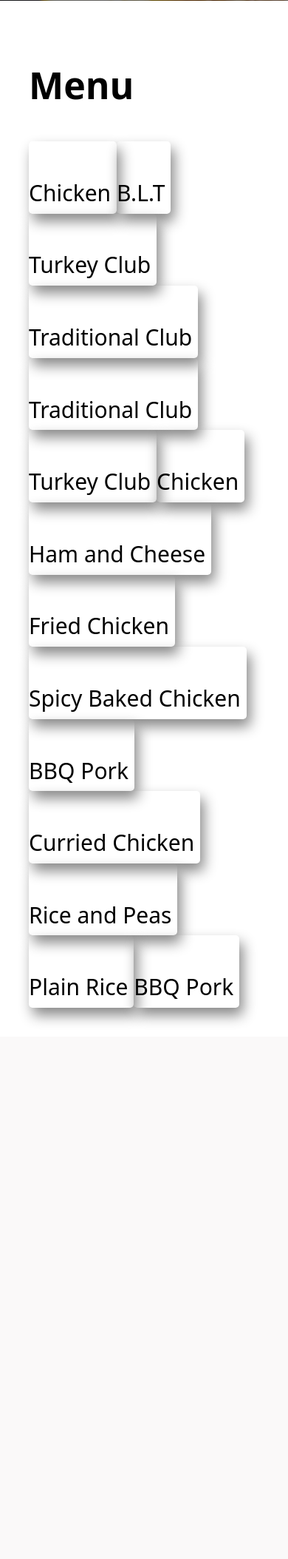
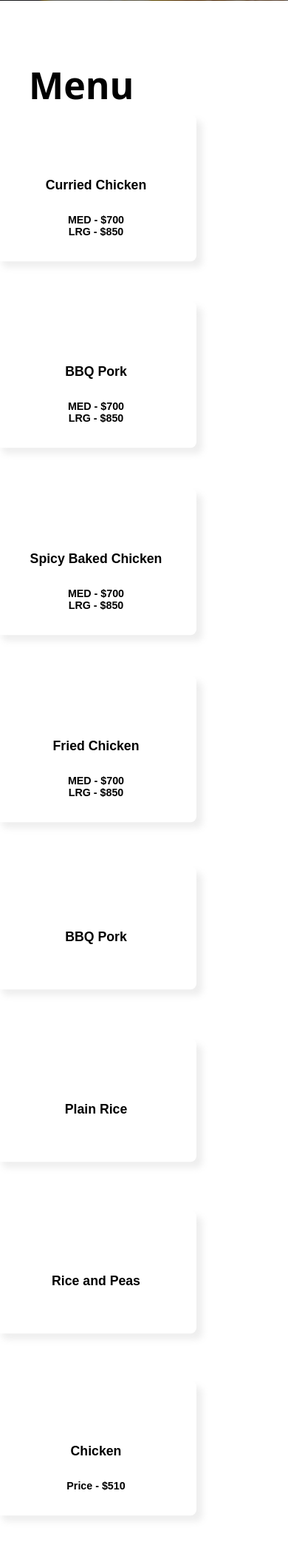
Before and after one commit to BrionyFrater/comp2140-boardwalk, a PHP site: page / in a window 390 px wide. Shown: the part 678-2785 px from the top of the page at 74% size. Before the commit the page ends 2059 px from the top, so only its background shows below. Run offline with PHP 8.4, Linux system fonts and the light colour scheme; data comes from the database, SQL or seed files in the repository.

Commit message:
Turn menu items into responsive clickable buttons

```diff
--- a/cafeDatabase.sql
+++ b/cafeDatabase.sql
@@ -2,7 +2,7 @@ DROP DATABASE IF EXISTS cafeInfo;
 CREATE DATABASE cafeInfo;
 USE cafeInfo;
 
-
+GRANT ALL PRIVILEGES ON cafeInfo.* TO 'boardwalk_user'@'localhost' IDENTIFIED BY 'password123';
 
 DROP TABLE IF EXISTS `menuItems`;
 CREATE TABLE `menuItems` (
--- a/index.css
+++ b/index.css
@@ -4,6 +4,8 @@ body{
     margin: 0;
 
     font-size: 30px;
+
+    box-sizing: border-box;
 
 
 }
@@ -47,7 +49,35 @@ h2{
 }
 
 .menuItem{
-    padding: 2vw 2vw 2vw 0;
+    width: 130px;
+    overflow: auto; /*Scroll when container is too small*/
+    padding: 20px;
+    /*background-color: rgba(255, 217, 93, 0.358);*/
+    /*border: 1px solid #88888825;*/
     border-radius: 5px;
-    box-shadow: 5px 10px 18px #888888;
+    box-shadow: 5px 5px 5px #88888825;
 }
+
+.prices h6{
+    margin: 0;
+}
+
+
+#add-to-order-button{
+    border: none;
+    -webkit-appearance: none;
+    border-radius: 5px;
+
+    background-color: #fff;
+    margin: 0 10vw 15vh 0;
+
+    transition: 0.2s;
+    transform: scale(1.6);
+
+}
+
+#add-to-order-button:hover{
+    cursor: pointer;
+    transition: 0.3s;
+    transform: scale(1.8);
+}
--- a/index.php
+++ b/index.php
@@ -27,7 +27,7 @@
 
 
                 <?php
-
+                    #turn on error reporting
                     ini_set('display_errors', 'On');
                     error_reporting(E_ALL | E_STRICT);
 
@@ -49,22 +49,44 @@
                     }
 
                     #get menu items and orders them by category
-                    $stmt = $conn->query("SELECT * FROM menuItems");
+                    $stmt = $conn->query("SELECT * FROM menuItems ORDER BY category");
                     $results = $stmt->fetchAll(PDO::FETCH_ASSOC);
 
 
                     #goes through each menu item and prints its data
                     foreach ($results as $row): ?>
+
+                        <button id="add-to-order-button" onclick="alert('naurr');">
                         <div class="menuItem">
                             <img class="menuItemPic">
 
                             <div class="menuItemContent">
-                                <?=$row['name']?>
+                                <h5><?=$row['name']?></h5>
+                                <div class="prices">
+                                    <?php
+                                        #checks if the item comes in a large size and prints the large size value
+                                        if(intval($row['large_price']) > 0 and intval($row['price']) > 0){?>
+
+                                            <h6><?=$row['medium_size']?> - $<?=$row['price']?></h6>
+                                            <h6><?=$row['large_size']?> - $<?=$row['large_price']?></h6>
+
+
+                                        <?php }elseif(intval($row['price']) > 0){?>
+
+                                            <h6>Price - $<?=$row['price']?></h6>
+                                        <?php } ?>
+
+                                    <h6></h6>
+                                </div>
                             </div>
                         </div>
+                        </button>
+
                     <?php endforeach; ?>
 
-
+                    <!--<form>
+                        <input name="boardwalk-image" type="">
+                    </form>-->
             </div>
         </section>
 
```
